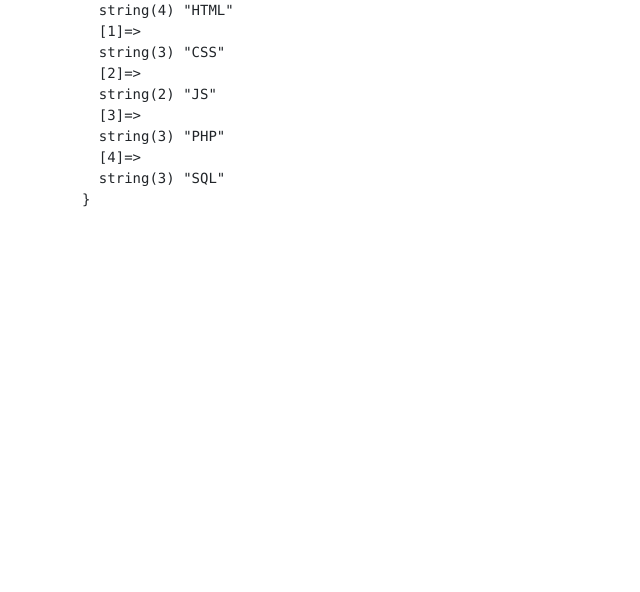
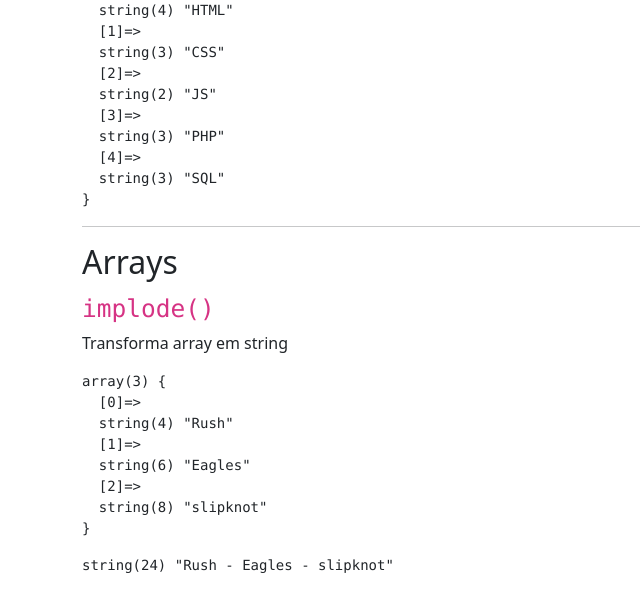
Before and after one commit to mourjulia/aulasphp, a PHP site: page /09-funcoes-natives.php in a window 1280 px wide. Shown: the part 664-1256 px from the top of the page, without its empty margins (0-640 px from the left). Before the commit the page ends 871 px from the top, so only its background shows below. Run offline with PHP 8.4, Linux system fonts and the light colour scheme.

Commit message:
funções narrativas
implode() / contrario de  explode()

```diff
--- a/09-funcoes-natives.php
+++ b/09-funcoes-natives.php
@@ -52,6 +52,19 @@
 
         <pre><?=var_dump($textosLinguagens)?></pre>
         <pre><?=var_dump($arrayLinguagens)?></pre>
+        <hr>
+
+        <h2>Arrays</h2>
+
+        <h3><code>implode()</code></h3>
+        <p>Transforma array em string</p>
+        <?php
+        $ArraysBandas = ["Rush", "Eagles", "slipknot"];
+        $textoBandas = implode(" - ", $ArraysBandas);
+        ?>
+
+        <pre><?=var_dump($ArraysBandas)?></pre>
+        <pre><?=var_dump($textoBandas)?></pre>
 
 
 
```
